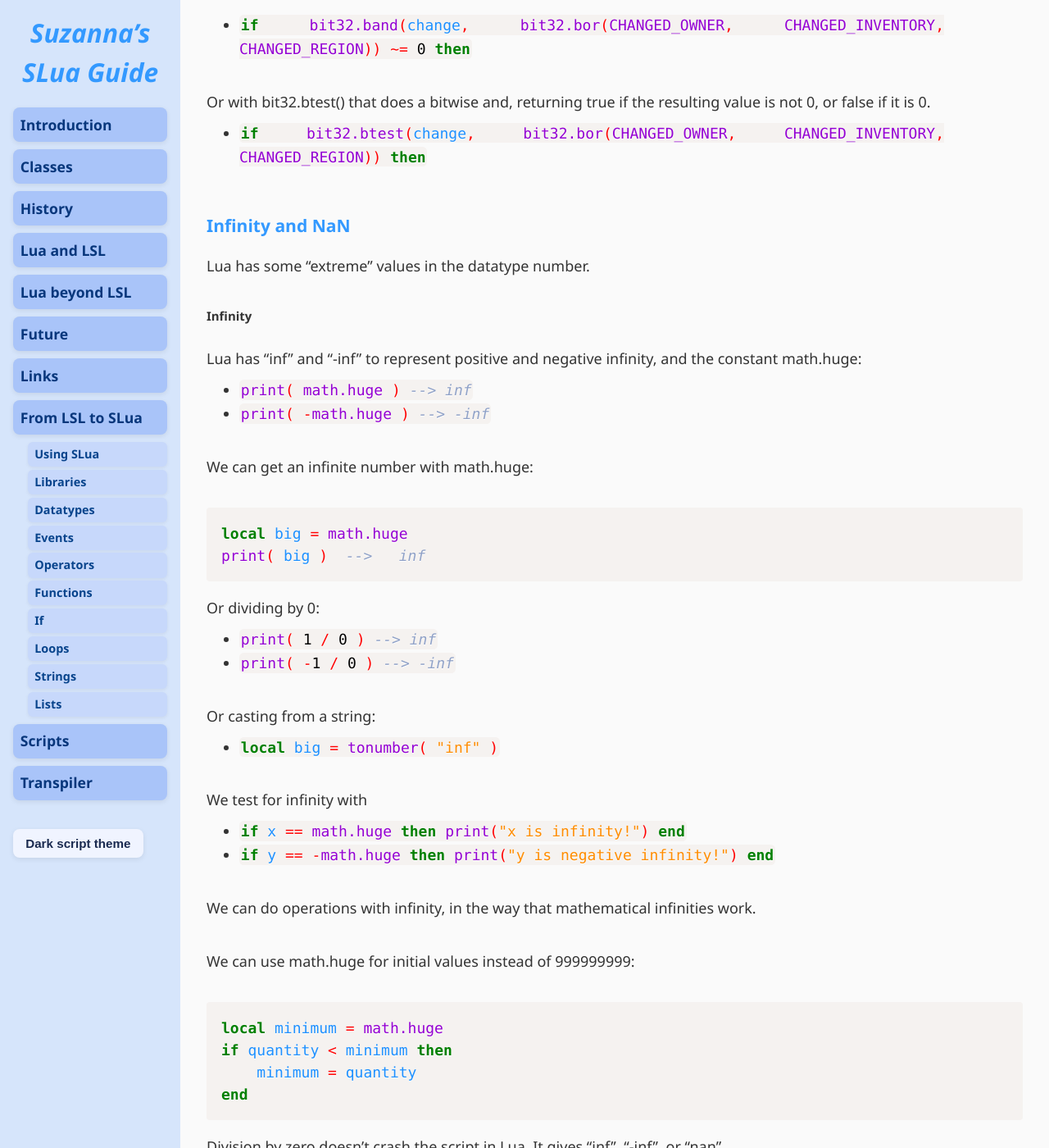
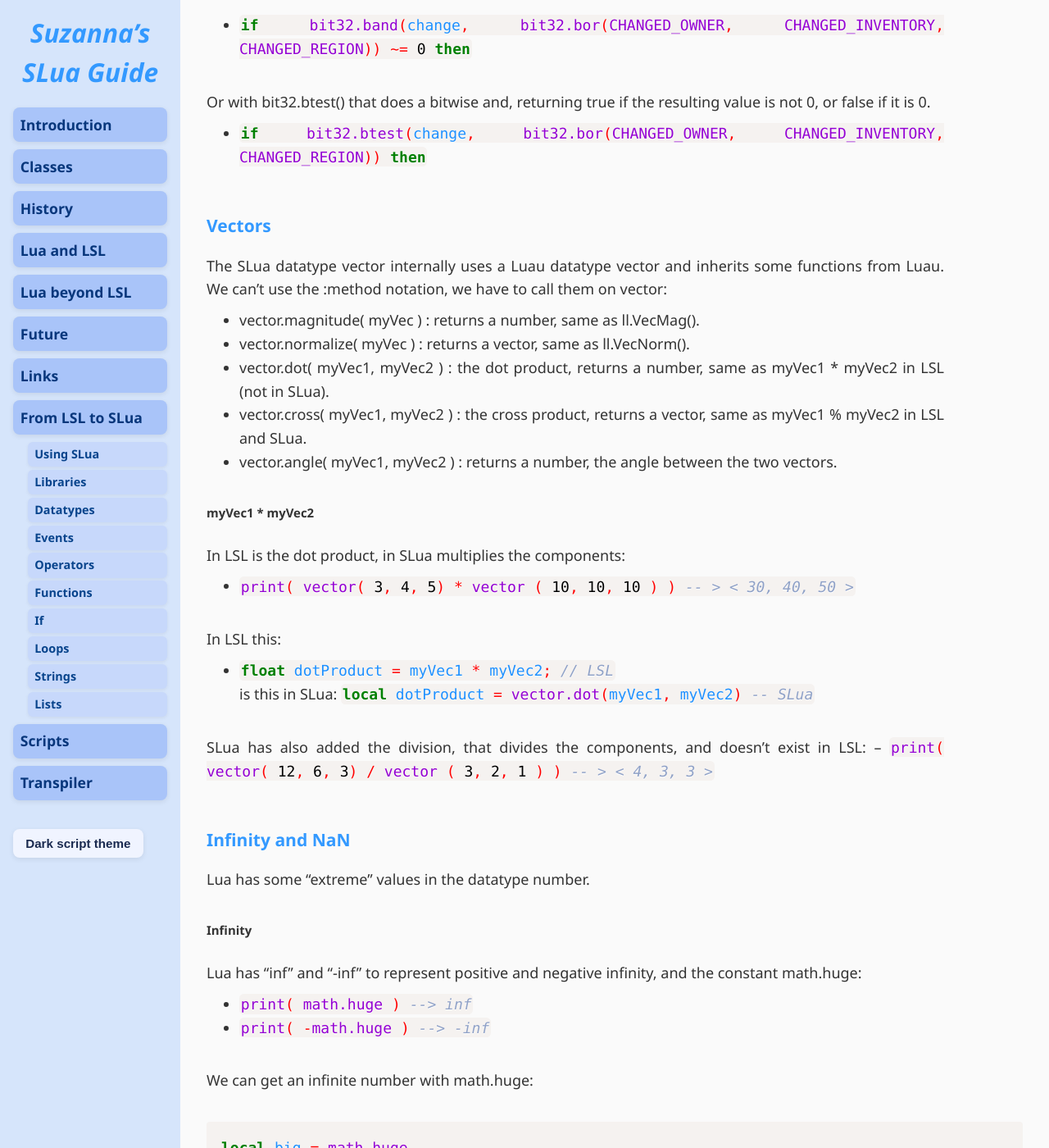
Before and after one commit to Suzanna-Linn/slua, a Jekyll site: the page built from docs/moving-operators.md, in a window 1280 px wide and 1400 px high, scrolled down 4417 px. Shown: the whole window at 82% size. Built offline with Jekyll 4.4.1, drawn with Linux system fonts in a browser that asks for light colours; nearby versions of some CDN libraries; our own code applies the rules of GitHub Pages for plain Markdown files; comment, search, counter and statistics services are not loaded.

Commit message:
Update moving-operators.md

```diff
--- a/docs/moving-operators.md
+++ b/docs/moving-operators.md
@@ -187,6 +187,28 @@ In SLua:
 Or with bit32.btest() that does a bitwise and, returning true if the resulting value is not 0, or false if it is 0.
 - <code class="language-slua">if bit32.btest(change, bit32.bor(CHANGED_OWNER, CHANGED_INVENTORY, CHANGED_REGION)) then</code>
 
+### Vectors
+
+The SLua datatype vector internally uses a Luau datatype vector and inherits some functions from Luau. We can't use the :method notation, we have to call them on vector:
+- vector.magnitude( myVec ) : returns a number, same as ll.VecMag().
+- vector.normalize( myVec ) : returns a vector, same as ll.VecNorm().
+- vector.dot( myVec1, myVec2 ) : the dot product, returns a number, same as myVec1 * myVec2 in LSL (not in SLua).
+- vector.cross( myVec1, myVec2 ) : the cross product, returns a vector, same as myVec1 % myVec2 in LSL and SLua.
+- vector.angle( myVec1, myVec2 ) : returns a number, the angle between the two vectors.
+
+##### myVec1 * myVec2
+
+In LSL is the dot product, in SLua multiplies the components:
+- <code class="language-slua">print( vector( 3, 4, 5) * vector ( 10, 10, 10 ) )  -- > < 30, 40, 50 ></code>
+
+In LSL this:
+- <code class="language-lsl">float dotProduct = myVec1 * myVec2;  // LSL</code>
+is this in SLua:
+<code class="language-slua">local dotProduct = vector.dot(myVec1, myVec2)  -- SLua</code>
+
+SLua has also added the division, that divides the components, and doesn't exist in LSL:
+-- <code class="language-slua">print( vector( 12, 6, 3) / vector ( 3, 2, 1 ) )  -- > < 4, 3, 3 ></code>
+
 ### Infinity and NaN
 
 Lua has some "extreme" values in the datatype number.
```
